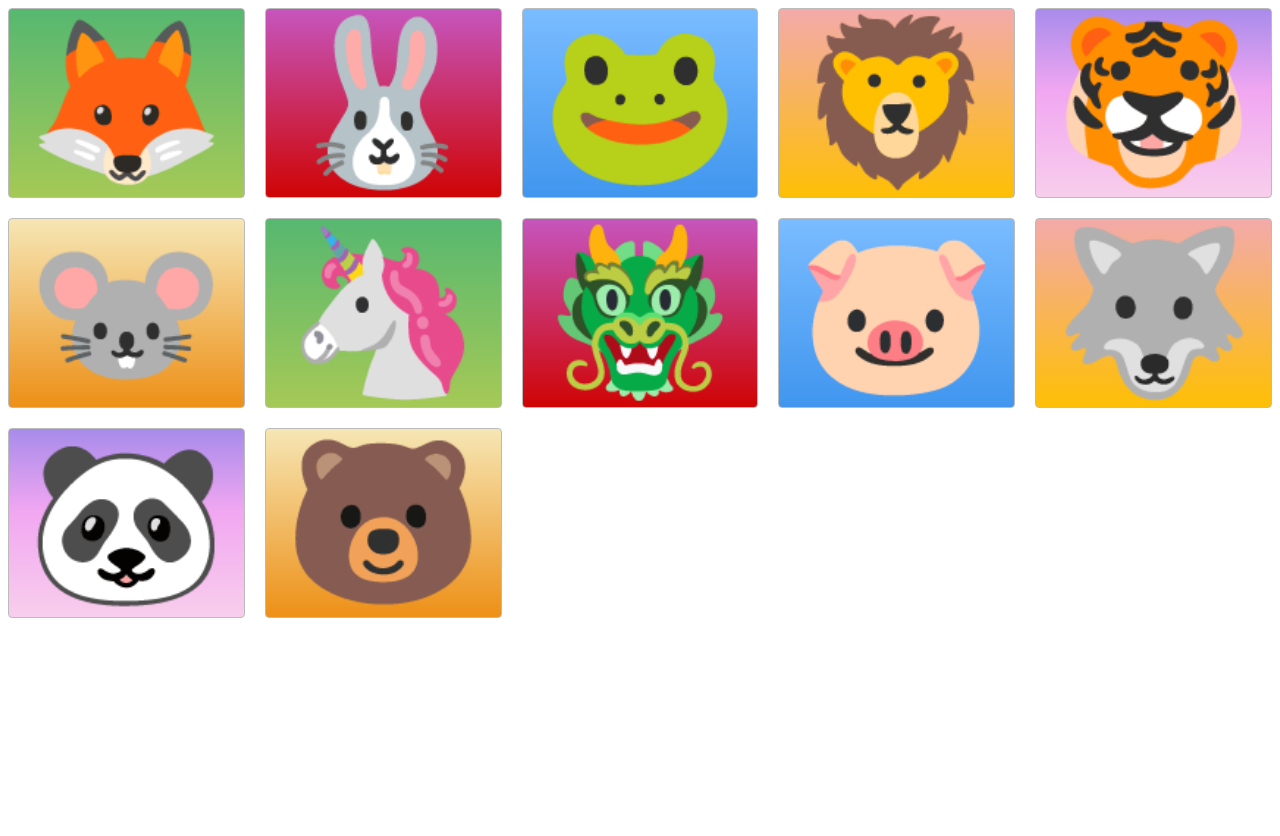
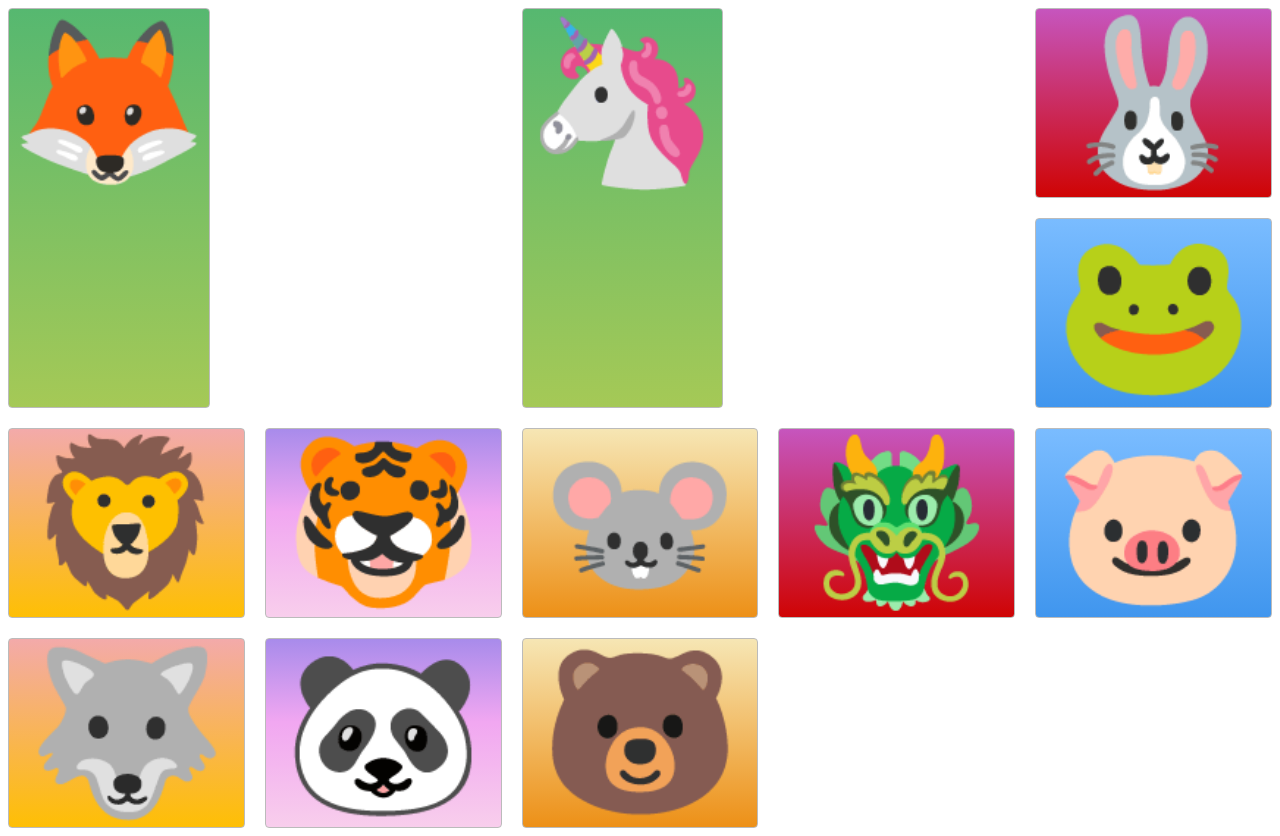
Before and after one commit to SaraMoad/css-grid, a plain HTML site: page index.html in a window 1280 px wide. Before the commit the page ends 800 px from the top, so only its background shows below. Drawn offline with Linux system fonts and the light colour scheme.

Commit message:
Update style.css

```diff
--- a/style.css
+++ b/style.css
@@ -3,6 +3,12 @@
     grid-template-columns: repeat(auto-fill, minmax(200px, 1fr));
     grid-template-rows: 1fr;
     gap: 20px;
+}
+
+.green {
+    grid-column: span 2;
+    grid-row: 1/3;
+    justify-self: start;
 }
 
 .zone {
```
